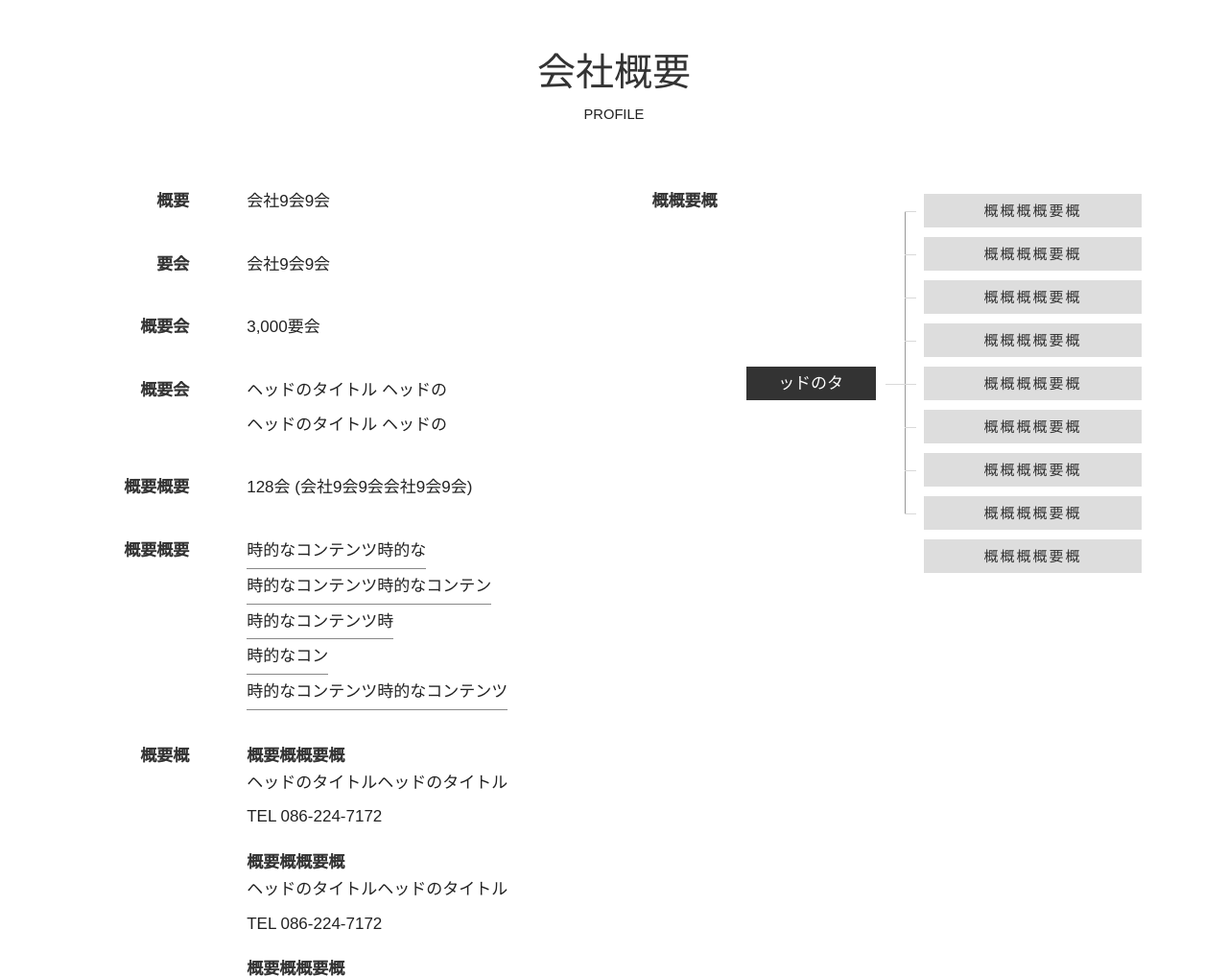
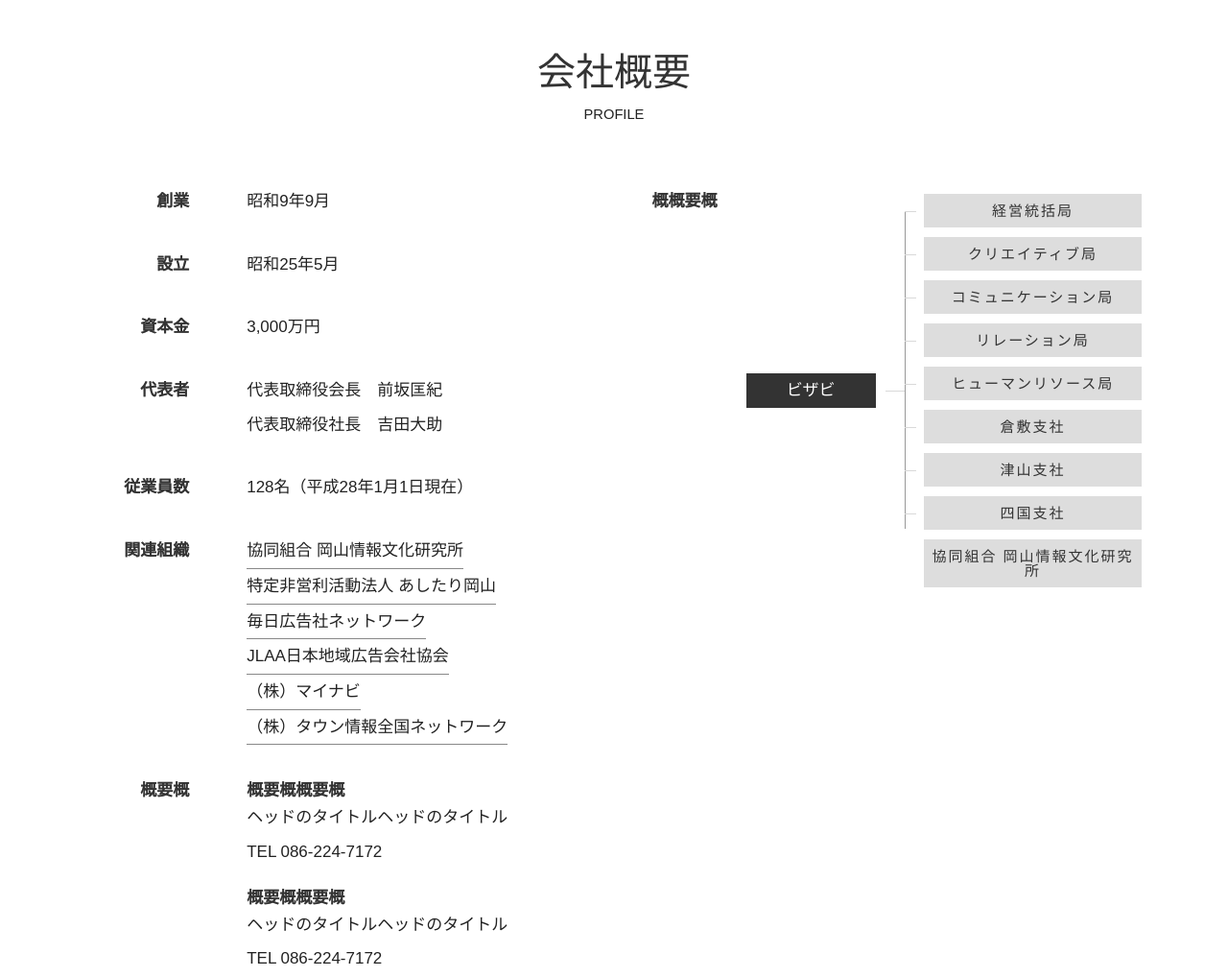
Before and after one commit to chainsolution/PUnited, a CodeIgniter app: page /database/profile in a window 1280 px wide. Shown: the part 267-1285 px from the top of the page at 96% size. Run offline with CodeIgniter, Linux system fonts and the light colour scheme.

Commit message:
change content

```diff
--- a/application/views/page/about/history.php
+++ b/application/views/page/about/history.php
@@ -36,7 +36,7 @@
 			<div class="content_inner">
 
 				<div class="section_heading">
-					<h1>会社の歴史</h1>
+					<h1>沿革</h1>
 					<span>HISTORY</span>
 				</div>
 
@@ -46,7 +46,7 @@
 							<div class="history_date">昭和9年9月</div>
 							<div class="history_milestone">
 								<p>
-									前坂正一（現会長の実父）が毎日新聞岡山支局にて創業。 毎日新聞の広告取材活動を始める
+									前坂正一（現会長の実父）が毎日新聞岡山支局にて創業。毎日新聞の広告取材活動を始める。
 								</p>
 							</div>
 						</li>
@@ -64,7 +64,7 @@
 							<div class="history_date">昭和25年5月</div>
 							<div class="history_milestone">
 								<p>
-									現地法人として有限会社毎日新聞広告取扱所を登記。 代表取締役所長 前坂正一
+									現地法人として有限会社毎日新聞広告取扱所を登記。代表取締役所長 前坂正一
 								</p>
 							</div>
 						</li>
--- a/application/views/page/about/profile.php
+++ b/application/views/page/about/profile.php
@@ -44,65 +44,66 @@
 						<ul>
 							<li>
 								<div class="content_title">
-									<p>概要</p>
+									<p>創業</p>
 								</div>
 								<div class="content_paragraph">
-									<p>会社9会9会</p>
+									<p>昭和9年9月</p>
 								</div>
 							</li>
 
 							<li>
 								<div class="content_title">
-									<p>要会</p>
+									<p>設立</p>
 								</div>
 								<div class="content_paragraph">
-									<p>会社9会9会</p>
+									<p>昭和25年5月</p>
 								</div>
 							</li>
 
 							<li>
 								<div class="content_title">
-									<p>概要会</p>
+									<p>資本金</p>
 								</div>
 								<div class="content_paragraph">
-									<p>3,000要会</p>
+									<p>3,000万円</p>
 								</div>
 							</li>
 
 							<li>
 								<div class="content_title">
-									<p>概要会</p>
+									<p>代表者</p>
 								</div>
 								<div class="content_paragraph">
 									<p>
-										ヘッドのタイトル ヘッドの<br>
-										ヘッドのタイトル ヘッドの<br>
+										代表取締役会長　前坂匡紀<br>
+										代表取締役社長　吉田大助<br>
 									</p>
 								</div>
 							</li>
 
 							<li>
 								<div class="content_title">
-									<p>概要概要</p>
+									<p>従業員数</p>
 								</div>
 								<div class="content_paragraph">
 									<p>
-										128会 (会社9会9会会社9会9会)
+										128名（平成28年1月1日現在）
 									</p>
 								</div>
 							</li>
 
 							<li>
 								<div class="content_title">
-									<p>概要概要</p>
+									<p>関連組織</p>
 								</div>
 								<div class="content_paragraph">
 									<p>
-										<a href="" class="link_underline">時的なコンテンツ時的な</a><br>
-										<a href="" class="link_underline">時的なコンテンツ時的なコンテン</a><br>
-										<a href="" class="link_underline">時的なコンテンツ時</a><br>
-										<a href="" class="link_underline">時的なコン</a><br>
-										<a href="" class="link_underline">時的なコンテンツ時的なコンテンツ</a><br>
+										<a href="" class="link_underline">協同組合 岡山情報文化研究所</a><br>
+										<a href="" class="link_underline">特定非営利活動法人 あしたり岡山</a><br>
+										<a href="" class="link_underline">毎日広告社ネットワーク</a><br>
+										<a href="" class="link_underline">JLAA日本地域広告会社協会</a><br>
+										<a href="" class="link_underline">（株）マイナビ</a><br>
+										<a href="" class="link_underline">（株）タウン情報全国ネットワーク</a><br>
 									</p>
 								</div>
 							</li>
@@ -189,19 +190,19 @@
 
 						<div class="content_paragraph">
 							<div class="head_title">
-								<p>ッドのタ</p>
+								<p>ビザビ</p>
 							</div>
 							<div class="diagram_lists">
 								<div class="vertical_line"></div>
-								<li class="list"><a href="">概概概概要概</a></li>
-								<li class="list"><a href="">概概概概要概</a></li>
-								<li class="list"><a href="">概概概概要概</a></li>
-								<li class="list"><a href="">概概概概要概</a></li>
-								<li class="list"><a href="">概概概概要概</a></li>
-								<li class="list"><a href="">概概概概要概</a></li>
-								<li class="list"><a href="">概概概概要概</a></li>
-								<li class="list"><a href="">概概概概要概</a></li>
-								<li class="list"><a href="">概概概概要概</a></li>
+								<li class="list"><a href="">経営統括局</a></li>
+								<li class="list"><a href="">クリエイティブ局</a></li>
+								<li class="list"><a href="">コミュニケーション局</a></li>
+								<li class="list"><a href="">リレーション局</a></li>
+								<li class="list"><a href="">ヒューマンリソース局</a></li>
+								<li class="list"><a href="">倉敷支社</a></li>
+								<li class="list"><a href="">津山支社</a></li>
+								<li class="list"><a href="">四国支社</a></li>
+								<li class="list"><a href="">協同組合 岡山情報文化研究所</a></li>
 							</div>
 						</div>
 					</div>
```
Also changed, not shown: application/views/page/about/about_jp.php (+9 -13 lines), application/views/page/about/greeting.php (+8 -18 lines), application/views/page/about/philosophy.php (+27 -27 lines), .htaccess.
